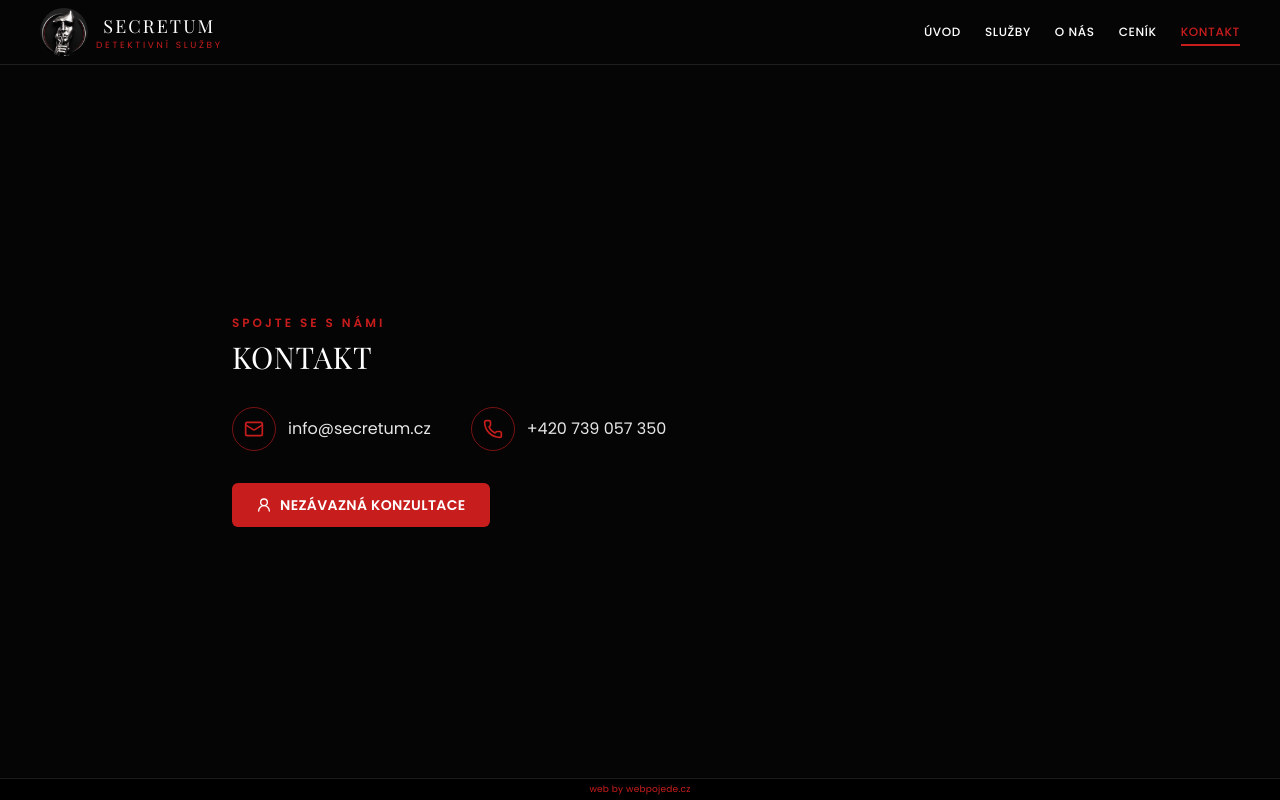
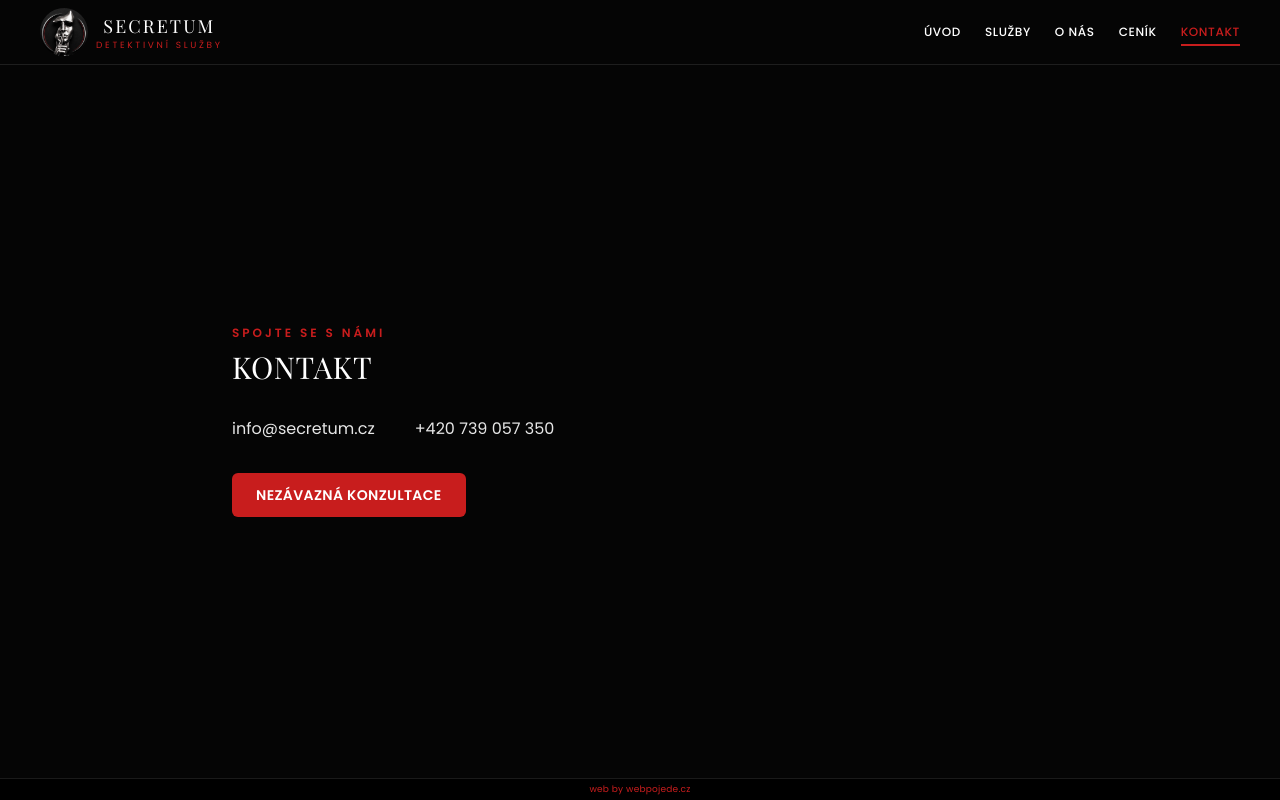
Before and after one commit to unikatynactyrechkolech-code/secretum, a Next.js app: page / in a window 1280 px wide. Both pictures are taken after a click on the button "NEZÁVAZNÁ KONZULTACE". Built offline with nearby package versions, Linux system fonts and the light colour scheme.

Commit message:
Remove lucide icons from CTA buttons, service cards, checkmarks, and contact links (keep header logo) for a less generic AI-template look

```diff
--- a/src/components/Contact.tsx
+++ b/src/components/Contact.tsx
@@ -1,5 +1,3 @@
-import { Mail, Phone, UserRound } from "lucide-react";
-
 export default function Contact() {
   return (
     <div className="mx-auto flex w-full max-w-4xl flex-1 flex-col justify-center px-5 py-4 sm:px-6 lg:px-10">
@@ -13,29 +11,22 @@ export default function Contact() {
       <div className="mt-6 flex flex-col gap-4 sm:flex-row sm:gap-10 lg:mt-8">
         <a
           href="mailto:info@secretum.cz"
-          className="flex items-center gap-3 text-white/90 transition-colors hover:text-accent"
+          className="text-white/90 transition-colors hover:text-accent"
         >
-          <span className="flex h-9 w-9 shrink-0 items-center justify-center rounded-full border border-accent/60 text-accent sm:h-11 sm:w-11">
-            <Mail size={16} className="sm:h-5 sm:w-5" />
-          </span>
           <span className="text-sm sm:text-base">info@secretum.cz</span>
         </a>
         <a
           href="tel:+420739057350"
-          className="flex items-center gap-3 text-white/90 transition-colors hover:text-accent"
+          className="text-white/90 transition-colors hover:text-accent"
         >
-          <span className="flex h-9 w-9 shrink-0 items-center justify-center rounded-full border border-accent/60 text-accent sm:h-11 sm:w-11">
-            <Phone size={16} className="sm:h-5 sm:w-5" />
-          </span>
           <span className="text-sm sm:text-base">+420 739 057 350</span>
         </a>
       </div>
 
       <a
         href="mailto:info@secretum.cz"
-        className="mt-8 flex w-fit items-center justify-center gap-2 rounded-md bg-accent px-6 py-3 text-xs font-semibold tracking-wide text-white transition-colors hover:bg-red-700 sm:text-sm"
+        className="mt-8 flex w-fit items-center justify-center rounded-md bg-accent px-6 py-3 text-xs font-semibold tracking-wide text-white transition-colors hover:bg-red-700 sm:text-sm"
       >
-        <UserRound size={16} />
         NEZÁVAZNÁ KONZULTACE
       </a>
     </div>
--- a/src/components/Hero.tsx
+++ b/src/components/Hero.tsx
@@ -1,5 +1,4 @@
 import Image from "next/image";
-import { UserRound, ListChecks } from "lucide-react";
 import type { TabId } from "@/app/page";
 
 export default function Hero({ onNavigate }: { onNavigate: (id: TabId) => void }) {
@@ -46,16 +45,12 @@ export default function Hero({ onNavigate }: { onNavigate: (id: TabId) => void }
               onClick={() => onNavigate("kontakt")}
               className="flex items-center justify-center gap-2 rounded-md bg-accent px-4 py-2.5 text-xs font-semibold tracking-wide text-white transition-colors hover:bg-red-700 active:scale-95 sm:text-sm lg:px-7 lg:py-3.5"
             >
-              <UserRound size={14} className="lg:hidden" />
-              <UserRound size={18} className="hidden lg:block" />
               NEZÁVAZNÁ KONZULTACE
             </button>
             <button
               onClick={() => onNavigate("sluzby")}
               className="flex items-center justify-center gap-2 rounded-md border border-white/30 px-4 py-2.5 text-xs font-semibold tracking-wide text-white transition-colors hover:border-accent hover:text-accent active:scale-95 sm:text-sm lg:px-7 lg:py-3.5"
             >
-              <ListChecks size={14} className="lg:hidden" />
-              <ListChecks size={18} className="hidden lg:block" />
               NAŠE SLUŽBY
             </button>
           </div>
--- a/src/components/Pricing.tsx
+++ b/src/components/Pricing.tsx
@@ -1,5 +1,3 @@
-import { Mail } from "lucide-react";
-
 export default function Pricing() {
   return (
     <div className="mx-auto flex w-full max-w-4xl flex-1 flex-col justify-center px-5 py-4 sm:px-6 lg:px-10">
@@ -16,9 +14,8 @@ export default function Pricing() {
       </p>
       <a
         href="mailto:info@secretum.cz"
-        className="mt-8 flex w-fit items-center justify-center gap-2 rounded-md bg-accent px-6 py-3 text-xs font-semibold tracking-wide text-white transition-colors hover:bg-red-700 sm:text-sm"
+        className="mt-8 flex w-fit items-center justify-center rounded-md bg-accent px-6 py-3 text-xs font-semibold tracking-wide text-white transition-colors hover:bg-red-700 sm:text-sm"
       >
-        <Mail size={16} />
         VYŽÁDAT NABÍDKU
       </a>
     </div>
--- a/src/components/Services.tsx
+++ b/src/components/Services.tsx
@@ -1,11 +1,9 @@
-import { Eye, Search, ShieldCheck, FolderSearch, MapPin } from "lucide-react";
-
 const services = [
-  { icon: Eye, label: "SLEDOVÁNÍ OSOB" },
-  { icon: Search, label: "PROVĚŘOVÁNÍ NEVĚRY" },
-  { icon: ShieldCheck, label: "DISKRÉTNÍ ŠETŘENÍ" },
-  { icon: FolderSearch, label: "DŮKAZNÍ MATERIÁLY" },
-  { icon: MapPin, label: "PÁTRÁNÍ PO OSOBÁCH" },
+  { label: "SLEDOVÁNÍ OSOB" },
+  { label: "PROVĚŘOVÁNÍ NEVĚRY" },
+  { label: "DISKRÉTNÍ ŠETŘENÍ" },
+  { label: "DŮKAZNÍ MATERIÁLY" },
+  { label: "PÁTRÁNÍ PO OSOBÁCH" },
 ];
 
 export default function Services() {
@@ -17,15 +15,12 @@ export default function Services() {
       <h2 className="mb-6 font-heading text-xl tracking-wide text-white sm:text-2xl lg:mb-10 lg:text-3xl">
         NAŠE <span className="text-accent">SLUŽBY</span>
       </h2>
-      <div className="grid grid-cols-2 gap-x-4 gap-y-6 sm:grid-cols-3 lg:grid-cols-5 lg:gap-y-8">
-        {services.map(({ icon: Icon, label }) => (
+      <div className="grid grid-cols-2 gap-x-4 gap-y-5 sm:grid-cols-3 lg:grid-cols-5 lg:gap-y-6">
+        {services.map(({ label }) => (
           <div
             key={label}
-            className="flex flex-col items-center gap-2 text-center lg:gap-3"
+            className="flex flex-col items-center gap-2 rounded-md border border-white/10 px-3 py-4 text-center transition-colors hover:border-accent/50"
           >
-            <div className="flex h-12 w-12 items-center justify-center rounded-full border border-accent/60 text-accent sm:h-14 sm:w-14">
-              <Icon size={22} />
-            </div>
             <p className="text-xs font-semibold tracking-wide text-white sm:text-sm">
               {label}
             </p>
--- a/src/components/WhyChoose.tsx
+++ b/src/components/WhyChoose.tsx
@@ -1,5 +1,3 @@
-import { CheckCircle2 } from "lucide-react";
-
 const reasons = [
   "Maximální diskrétnost",
   "Individuální přístup",
@@ -19,8 +17,7 @@ export default function WhyChoose() {
       </h2>
       <div className="mt-5 grid grid-cols-1 gap-x-8 gap-y-3 sm:grid-cols-2 lg:mt-8 lg:gap-y-5">
         {reasons.map((reason) => (
-          <div key={reason} className="flex items-center gap-2.5">
-            <CheckCircle2 size={18} className="shrink-0 text-accent sm:h-5 sm:w-5" />
+          <div key={reason} className="flex items-center gap-2.5 border-l-2 border-accent pl-3">
             <span className="text-xs text-white/85 sm:text-sm lg:text-base">
               {reason}
             </span>
```
